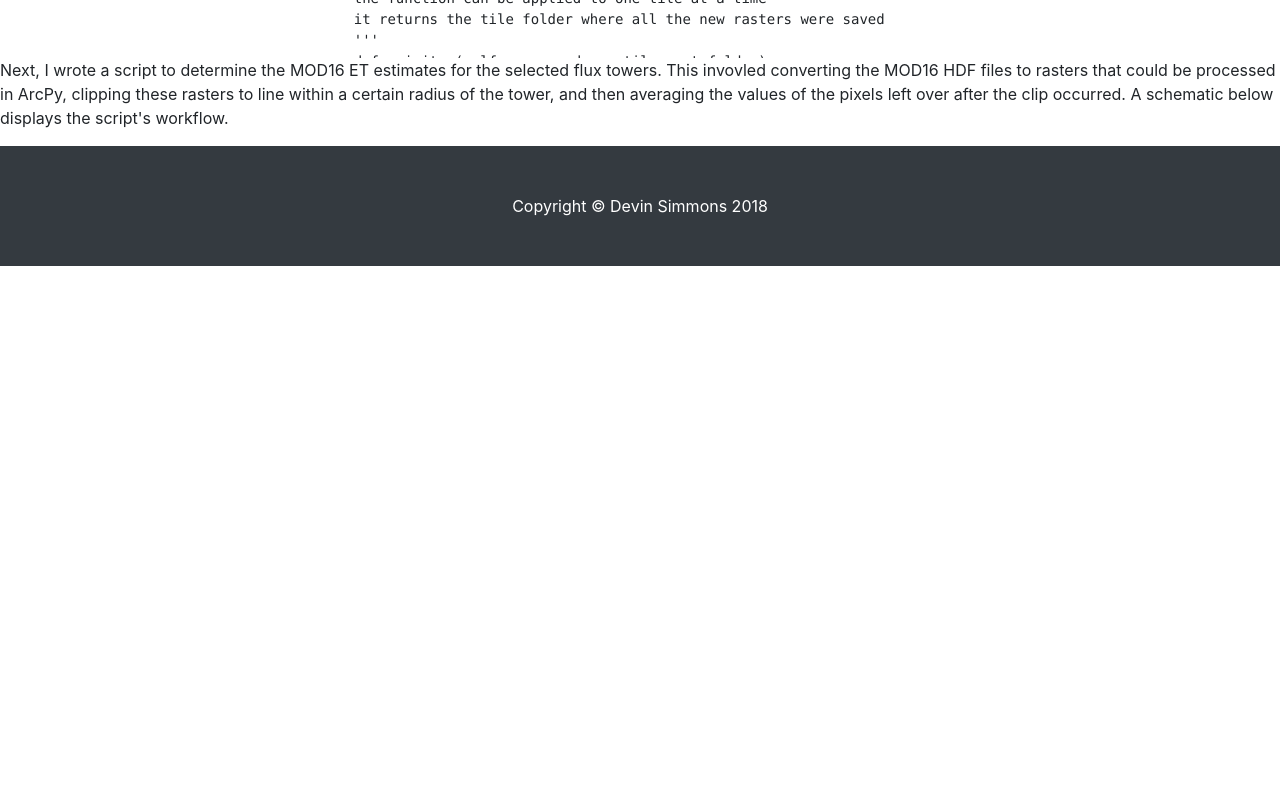
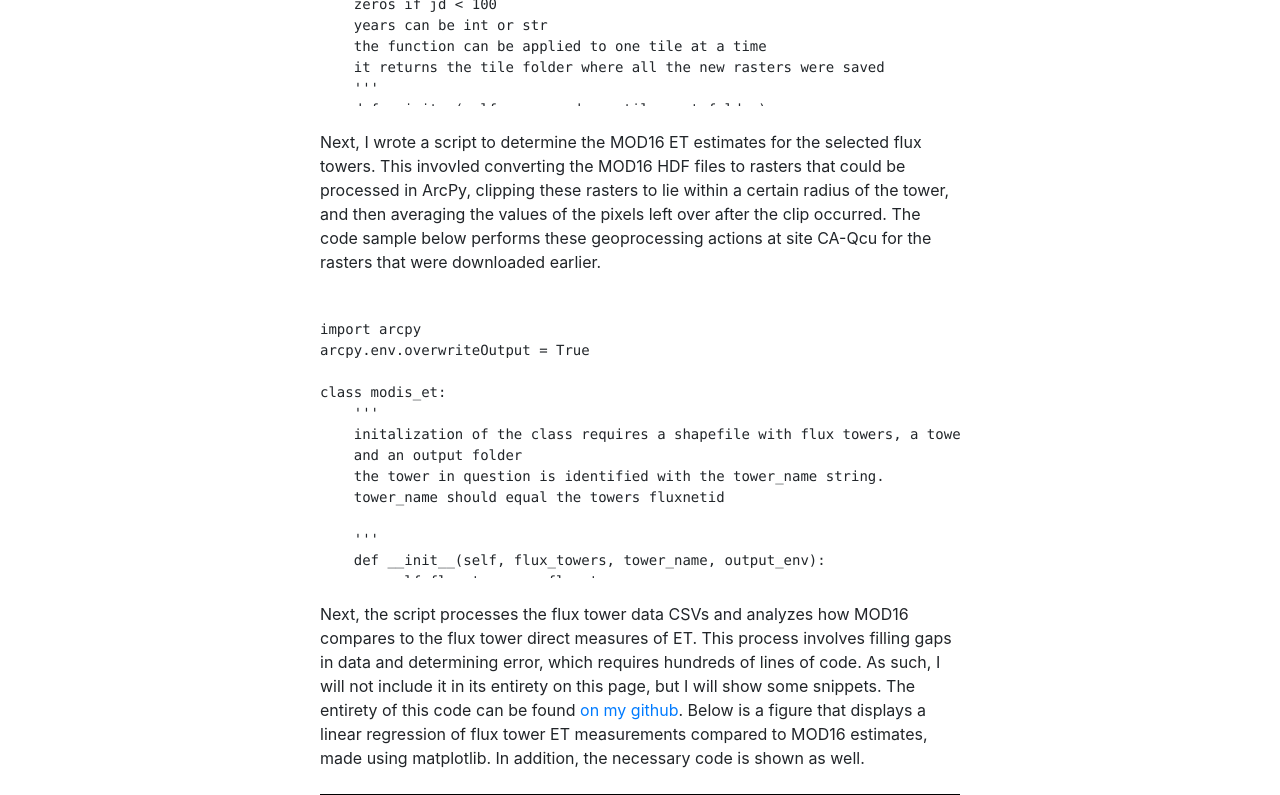
Before and after one commit to devinsimmons/devinsimmons.github.io, a website: page thesis/thesis.html in a window 1280 px wide. Shown: the part 1120-1915 px from the top of the page. Before the commit the page ends 1386 px from the top, so only its background shows below. Drawn offline with nearby package versions, Linux system fonts and the light colour scheme; files that its build step writes are made by us from their sources; files whose address does not match are found by name.

Commit message:
updates to thesis

```diff
--- a/thesis/thesis.html
+++ b/thesis/thesis.html
@@ -21,6 +21,9 @@
     <!-- CSS sheet and javascript for leaflet searchbar -->
     <link rel = "stylesheet" type = "text/css" href = "leaflet_search.css" />
     <script src = "leaflet_search.js"></script>
+
+    <!-- javascript for google pretty code-->
+    <script src="https://cdn.rawgit.com/google/code-prettify/master/loader/run_prettify.js"></script>
 </head>
 
 <body>
@@ -50,10 +53,10 @@
         </div>
       </div>
     </nav>
-    <p style = 'margin-left: 20em; margin-right: 20em; margin-top: 1.5em; margin-bottom: 1.5em'>
+    <p class = 'paragraph'>
         This project seeks to validate the MOD16 evapotranspiration (ET) product, which is generated from
         MODIS data using an algorithm developed by Mu et al. (2011). I am studying its accuracy at sites in
-        Canada's boreal forest. ET is measured directly at flux tower sites, of which I have selected four, mapped below:
+        Canada's boreal forest. ET is measured directly at flux tower sites, of which I have selected four that are mapped below:
     </p>
     <a href = '2014_et_and_site_selection.png'>
         <img src = '2014_et_and_site_selection.png' class = 'pictures' style = 'width: 50vw;'/>
@@ -64,11 +67,12 @@
         <a href = 'http://ameriflux.lbl.gov'>http://ameriflux.lbl.gov</a>. To compare MOD16 estimates to flux
         tower measurements of ET, I developed a python module that geoprocesses the MOD16 rasters and fills gaps
         in the flux tower measurements. Comparison is then made via time-series graphs and linear regression.
-        The code below displays how the MOD16 rasters are bulk-downloaded:
+        The code below displays how the MOD16 rasters are bulk-downloaded. In this example, all the MOD16 raster files
+        that cover a selected tower (CA-Qcu in the above map) are downloaded.
     </p>
     <div>
         <pre class = 'code_box'>
-            <code>
+            <code class = 'prettyprint'>
 from bs4 import BeautifulSoup
 import requests
 class download_modis:
@@ -116,11 +120,6 @@ class download_modis:
 
 #Here are lines that show how I execute the code
 
-
-in_towers = r'C:\Users\Devin Simmons\Desktop\GEOL393\GIS\MOD16_2014_ET_Annual\flux_towers\fluxnet_sites\fluxnet_sites.shp'
-in_rasters = r'C:\Users\Devin Simmons\Desktop\GEOL393\figure_for_rd\gis_things\mod16_tiles\h13v04'
-out_folder = r"C:\Users\Devin Simmons\Desktop\GEOL393\figure_for_rd\gis_things\clip_features"
-
 #downloading rasters for h13v04 from 2004 to 2010
 ca_qcu_years = [i for i in range(2004, 2011)]
 #creates a list of the julian days that correspond to MOD16 8day periods
@@ -134,12 +133,115 @@ ca_qcu_rasters.download_mod16()
             </code>
         </pre>
     </div>
-    <p>
+    <p class = 'paragraph'>
     Next, I wrote a script to determine the MOD16 ET estimates for the selected flux towers. This invovled converting the MOD16
-    HDF files to rasters that could be processed in ArcPy, clipping these rasters to line within a certain radius of the tower,
-    and then averaging the values of the pixels left over after the clip occurred. A schematic below displays the script's workflow.
+    HDF files to rasters that could be processed in ArcPy, clipping these rasters to lie within a certain radius of the tower,
+    and then averaging the values of the pixels left over after the clip occurred. The code sample below performs these geoprocessing actions
+    at site CA-Qcu for the rasters that were downloaded earlier.
     </p>
+    <div>
+        <pre class = 'code_box'>
+            <code class = 'prettyprint'>
+import arcpy
+arcpy.env.overwriteOutput = True
 
+class modis_et:
+    '''
+    initalization of the class requires a shapefile with flux towers, a tower name,
+    and an output folder
+    the tower in question is identified with the tower_name string.
+    tower_name should equal the towers fluxnetid
+
+    '''
+    def __init__(self, flux_towers, tower_name, output_env):
+        self.flux_towers = flux_towers
+        self.tower_name = tower_name
+        self.output_env = output_env
+
+    '''
+    buffer inputs should be floats and the units should be meters
+    this function buffers around the tower using the first_buffer, clips the
+    raster to the extent of the buffer
+    '''
+    def make_buffer(self, first_buffer):
+        self.first_buffer = first_buffer
+        #first this turns the tower shapefile into a layer
+        #then it selects the specified tower and makes a layer out of it
+        tower_layer = arcpy.MakeFeatureLayer_management(self.flux_towers, "tower_layer")
+        tower = arcpy.SelectLayerByAttribute_management(tower_layer, "NEW_SELECTION",
+                                                        ''' "fluxnetid" = '{}' '''.format(self.tower_name))
+        #makes a layer out of the chosen tower, buffers it, creates a shapefile of the buffer
+        arcpy.CopyFeatures_management(tower, self.output_env + r"/chosen_tower.shp")
+        tower = self.output_env + r"/chosen_tower.shp"
+
+        self.buffer_fc = self.output_env + r"/buffered_tower.shp"
+        arcpy.Buffer_analysis(tower, self.buffer_fc,
+                              str(self.first_buffer) + " Meters")
+
+
+    '''
+    clips raster to the specified buffer for the flux tower
+    '''
+    def clip_raster(self, mod16_raster):
+        self.mod16_raster = mod16_raster
+        #this extracts the julian day the raster starts from the file name
+        #it looks better this way
+        self.julian_day = self.mod16_raster[9:16]
+        self.mod16_ET = self.output_env + r"/{}".format(self.julian_day + "ET.tif")
+
+        #extracts just the ET layer from the MOD16 hdf. this is located at index 0
+        arcpy.ExtractSubDataset_management(self.mod16_raster, self.mod16_ET, "0")
+
+        self.clipped_et = self.mod16_ET[0:-4] + "_clip.tif"
+        arcpy.Clip_management(self.mod16_ET,
+                              '0 0 0 0', self.clipped_et,
+                              self.buffer_fc, '#', "ClippingGeometry")
+
+    '''
+    returns mean et in millimeters
+    '''
+    @property
+    def mean_et(self):
+        mean = arcpy.GetRasterProperties_management(self.clipped_et, "MEAN")
+        return float(mean.getOutput(0))/10
+
+#Here are lines that show how I execute the code
+
+in_towers = r'C:\Users\Devin Simmons\Desktop\GEOL393\GIS\MOD16_2014_ET_Annual\flux_towers\fluxnet_sites\fluxnet_sites.shp'
+in_rasters = r'C:\Users\Devin Simmons\Desktop\GEOL393\figure_for_rd\gis_things\mod16_tiles\h13v04'
+out_folder = r"C:\Users\Devin Simmons\Desktop\GEOL393\figure_for_rd\gis_things\clip_features"
+
+#performs analysis of rasters at CA-Qcu
+test1 = modis_et(in_towers, "CA-Qcu", out_folder)
+test1.make_buffer(1692)
+
+
+#without these lines the program had trouble reading the HDF files
+arcpy.env.workspace = in_rasters
+rasters = arcpy.ListRasters("*", "HDF")
+
+mod16_values = {}
+#clips the raster to the tower, determines its ET value, adds the julian day
+#that the 8 day period starts to a dictionary as a key with its ET value as the value
+for raster in in_rasters:
+    test1.clip_raster(raster)
+    print("clipped " + raster)
+    mod16_values[test1.julian_day] = test1.mean_et
+
+            </code>
+        </pre>
+    </div>
+    <p class= 'paragraph'>
+        Next, the script processes the flux tower data CSVs and analyzes how MOD16
+        compares to the flux tower direct measures of ET. This process involves filling gaps in data and determining
+        error, which requires hundreds of lines of code. As such, I will not include it in its entirety on this page,
+        but I will show some snippets. The entirety of this code can be found <a href = 'https://github.com/devinsimmons/Senior_Thesis/'>
+        on my github</a>. Below is a figure that displays a linear regression of flux tower ET measurements compared to
+        MOD16 estimates, made using matplotlib. In addition, the necessary code is shown as well.
+    </p>
+    <a href = 'CA-Qcu_linreg2.png'>
+        <img src = 'CA-Qcu_linreg2.png' class = 'pictures' style = 'width: 50vw;'/>
+    </a>
     <!-- Footer -->
     <footer class="py-5 bg-dark">
       <div class="container">
```
Also changed, not shown: index.html (+1 -1 lines), thesis/CA-Qcu_linreg2.png (added).
